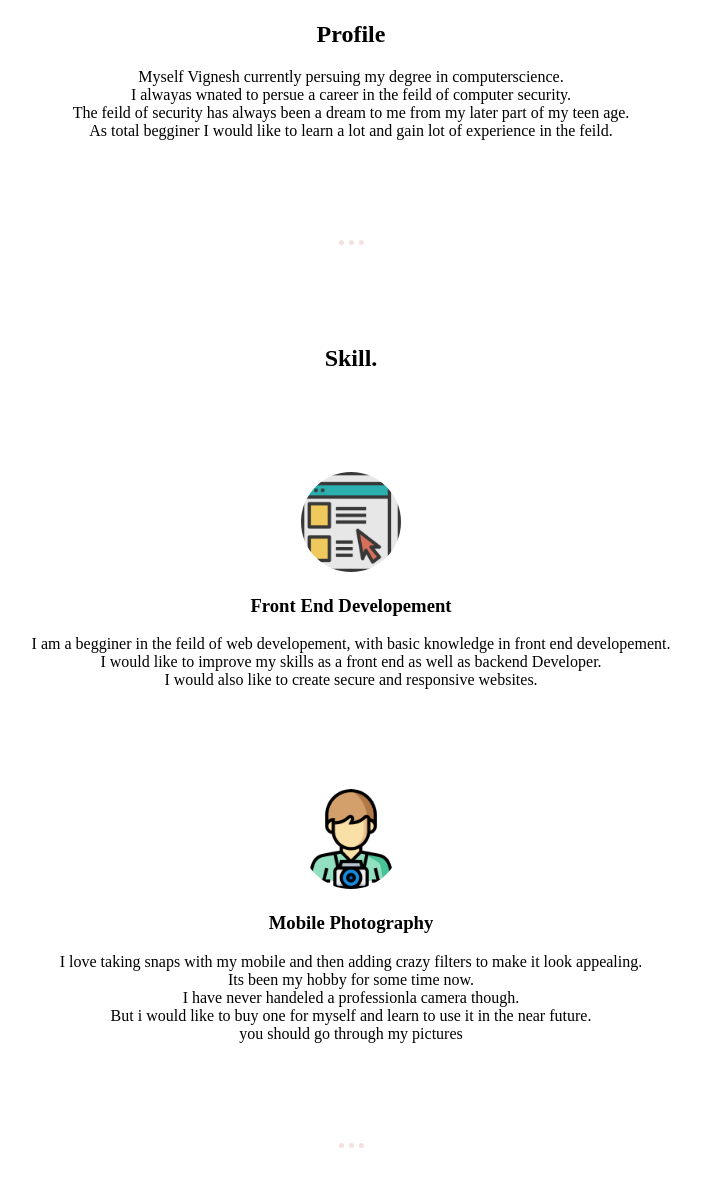
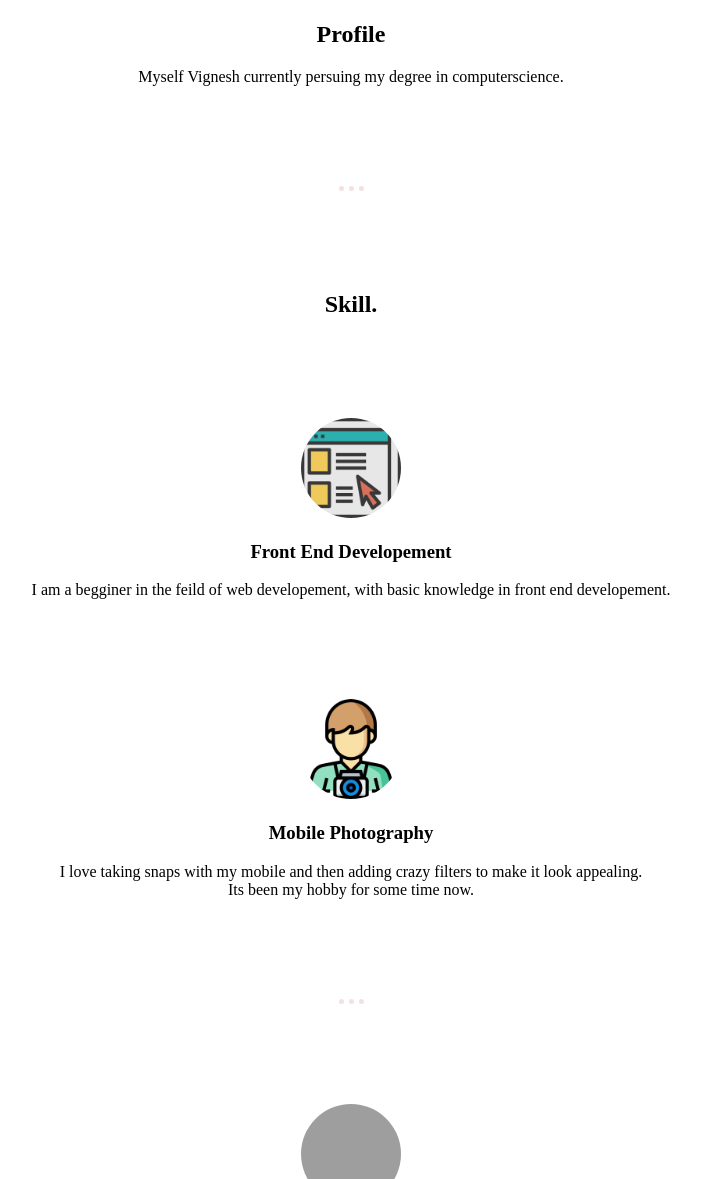
Before and after one commit to vigneshBaghavathy/webDev, a plain HTML site: page pro1/index.html in a window 1280 px wide. Shown: the part 1367-2546 px from the top of the page, without its empty margins (289-990 px from the left). Drawn offline with Linux system fonts and the light colour scheme; grey boxes are pictures that could not be loaded; a web font is replaced by a local one.

Commit message:
commented the paragraps

```diff
--- a/pro1/index.html
+++ b/pro1/index.html
@@ -16,7 +16,7 @@
       </div>
       <img class="mountain" src="https://img2.goodfon.com/wallpaper/nbig/f/6c/mountain-tower-lookout-birds.jpg" alt="mountain">
       <h1 class="title title1"><span>Vignesh Baghavathy</span></h1>
-      <h2 class="title2 title">Web Developer</h2>
+      <!-- <h2 class="title2 title">Web Developer</h2> -->
     </div>
 
     <!-- ******************************************************************************************************************************************************************************** -->
@@ -29,9 +29,9 @@
         <img class="profimage cont1image" src="images/myImage.jpeg" alt="My Image">
         <h2 class="cont1image">Profile</h2>
         <p class="cont1text">Myself Vignesh currently persuing my degree in computerscience. <br>
-        I alwayas wnated to persue a career in the feild of computer security.<br>
+       <!--  I alwayas wnated to persue a career in the feild of computer security.<br>
         The feild of security has always been a dream to me from my later part of my teen age.<br>
-        As total begginer I would like to learn a lot and gain lot of experience in the feild.
+        As total begginer I would like to learn a lot and gain lot of experience in the feild. -->
 
      </p>
       </div>
@@ -48,8 +48,8 @@
 
 
                 <p>I am a begginer in the feild of web developement, with basic knowledge in front end developement.
-                <br> I would like to improve my skills as a front end as well as backend Developer.
-                <br>I would also like to create secure and responsive websites.</p>
+                <!-- <br> I would like to improve my skills as a front end as well as backend Developer.
+                <br>I would also like to create secure and responsive websites.--></p>
 
 
         </div>
@@ -62,9 +62,9 @@
 
                 <p>I love taking snaps with my mobile and then adding crazy filters to make it look appealing.<br>
                   Its been my hobby for some time now.<br>
-                  I have never handeled a professionla camera though.<br>
+                 <!--  I have never handeled a professionla camera though.<br>
                   But i would like to buy one for myself and learn to use it in the near future.<br>
-                  you should go through my pictures  </p>
+                  you should go through my pictures --> </p>
 
 
         </div>
```
